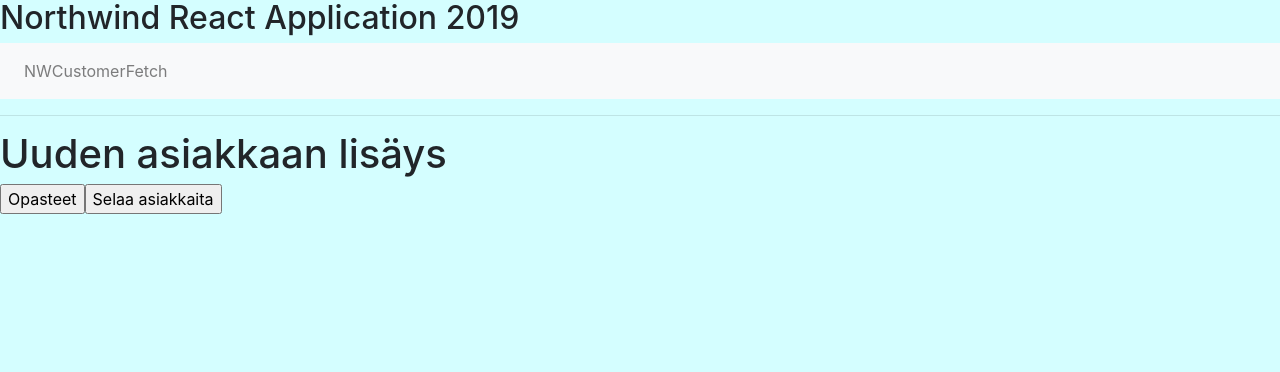
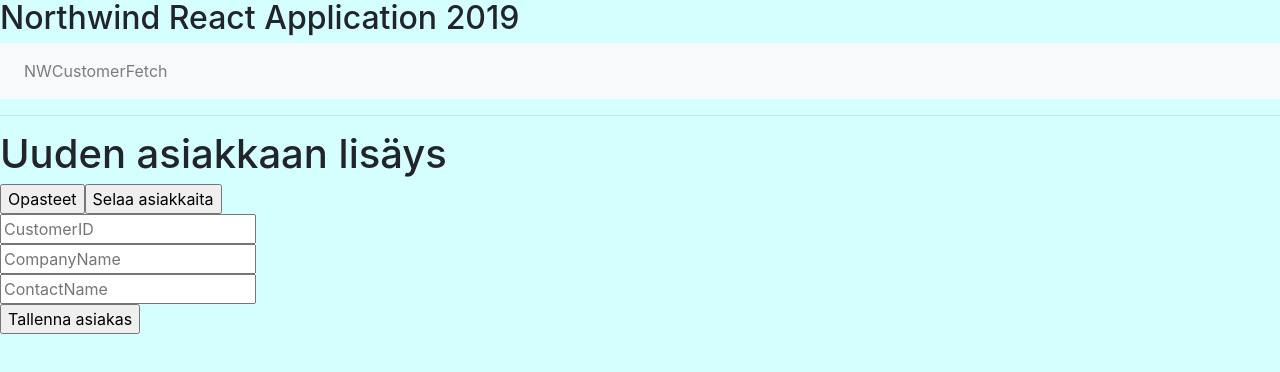
Before and after one commit to zkadam/northwind-react-app, a React (Create React App) app: page /NWCustomerFetch in a window 1280 px wide. Both pictures are taken after a click on the button "Lisää asiakas". Shown: the top 372 px of the page. Built offline with nearby package versions, Linux system fonts and the light colour scheme; no server answers.

Commit message:
customers lisäys koodattu

```diff
--- a/src/App.css
+++ b/src/App.css
@@ -90,7 +90,7 @@
     ;}
 
 
-    .box3{
-      width: 50%;
-      height: 50%;
+    .box30{
+     display:flexbox;
+     width: 30%;
     }
--- a/src/NWCustomerAdd.jsx
+++ b/src/NWCustomerAdd.jsx
@@ -2,18 +2,80 @@
 import './App.css';
 
 class NWCustomerAdd extends Component {
+    constructor(props){
+        super(props);
+        this.state={CustomerID:'', ContactName:'',ContactTitle:'',Address:'',Phone:'',Fax:''};
+        this.handleChangeCustomerID=this.handleChangeCustomerID.bind(this);
+        this.handleChangeCompanyName=this.handleChangeCompanyName.bind(this);
+        this.handleChangeContactName=this.handleChangeContactName.bind(this);
+        this.handleSubmit=this.handleSubmit.bind(this);
+    }
+
+    dismiss(){
+        this.props.unmountMe();
+    }
+
+    handleChangeCustomerID(e){
+        var syöte =e.target.value;
+        this.setState({...this.state,CustomerID: syöte.toUpperCase()});
+    }
+
+    handleChangeCompanyName(e){
+        var syöte=e.target.value;
+        this.setState({...this.state,CompanyName: syöte});
+    }
+
+    handleChangeContactName(e){
+        var syöte=e.target.value;
+        this.setState({...this.state,ContactName: syöte});
+    }
+
+    handleSubmit(event){
+        alert('Lähetettiin asiakas: '+this.state.CustomerID);
+        event.preventDefault();
+        this.InsertoiKantaan();
+    }
+
+    InsertoiKantaan(){
+        //luodaan asiakasobjekti
+        const asiakas = {CustomerID:this.state.CustomerID,
+                        CompanyName:this.state.CompanyName,
+                        ContactName:this.state.ContactName};
+        const asiakasJson=JSON.stringify(asiakas);
+
+        console.log("asiakasJson: "+asiakasJson);
+        const apiUrl='https://localhost:5001/nw/customer';
+        fetch(apiUrl,{
+            method:"POST",
+            headers:{
+                "Accept":"application/json",
+                "Content-Type":"application/json"
+            },
+            body:asiakasJson
+        }).then((response)=>response.json())
+            .then((json)=>{
+                //store the data returned from the backend to the current state
+                const success=json;
+                console.log(`Response from server: ${success}.`);
+                if(success){
+                    alert("Pyyntö asiakkaan tallenttamiseksi tehty");
+                    this.dismiss();
+                }
+            })
+    }
+
     render(){
-console.log('add asiakas------------')
+console.log('add asiakas render-----------')
         return (
-            <form  onSubmit={this.handleSubmit}>
+
+    <form className="box30" onSubmit={this.handleSubmit}>
        <input type="text" title="Syötä asiakastunnus" placeholder="CustomerID"  onChange={this.handleChangeCustomerID}/>
        <input type="text" placeholder="CompanyName"  onChange={this.handleChangeCompanyName}/>
        <input type="text" placeholder="ContactName"  onChange={this.handleChangeContactName}/>
-    <br/>
-    <button type="submit">Tallenna asiakas</button>
-
+        <br/>
+         <button type="submit">Tallenna asiakas</button>
    </form>
-  );
+  )
     }
 }
 
--- a/src/NWCustomerFetch.jsx
+++ b/src/NWCustomerFetch.jsx
@@ -12,11 +12,20 @@
       recordcount: 0,
       offset:0,
       limit:10,
-      visible:"table"
-
+      visible:"table",
+      renderChild:true
+//nwcustomeradd komponentti renderöideään jos this.state.renderChild=true
     };
+    this.handleChildUnmount=this.handleChildUnmount.bind(this);
   }
 
+handleChildUnmount(){
+  this.setState({renderChild:false});
+  this.handleClickTable();//clicking table button
+  this.NorthwindFetch();
+}
+
+//--------------------------------------------click functions
   handleClickTable=()=>{
     this.setState({visible:"table"});
   }
@@ -158,7 +167,6 @@
             <button onClick={this.handleClickHelp}>Opasteet</button>
             <button onClick={this.handleClickTable}>Selaa asiakkaita</button>
           </div>
-          {/* <NWCustomerAdd/> */}
           {this.state.renderChild ? <NWCustomerAdd unmountMe={this.handleChildUnmount}/>:null}
           </div>
         );}
```
